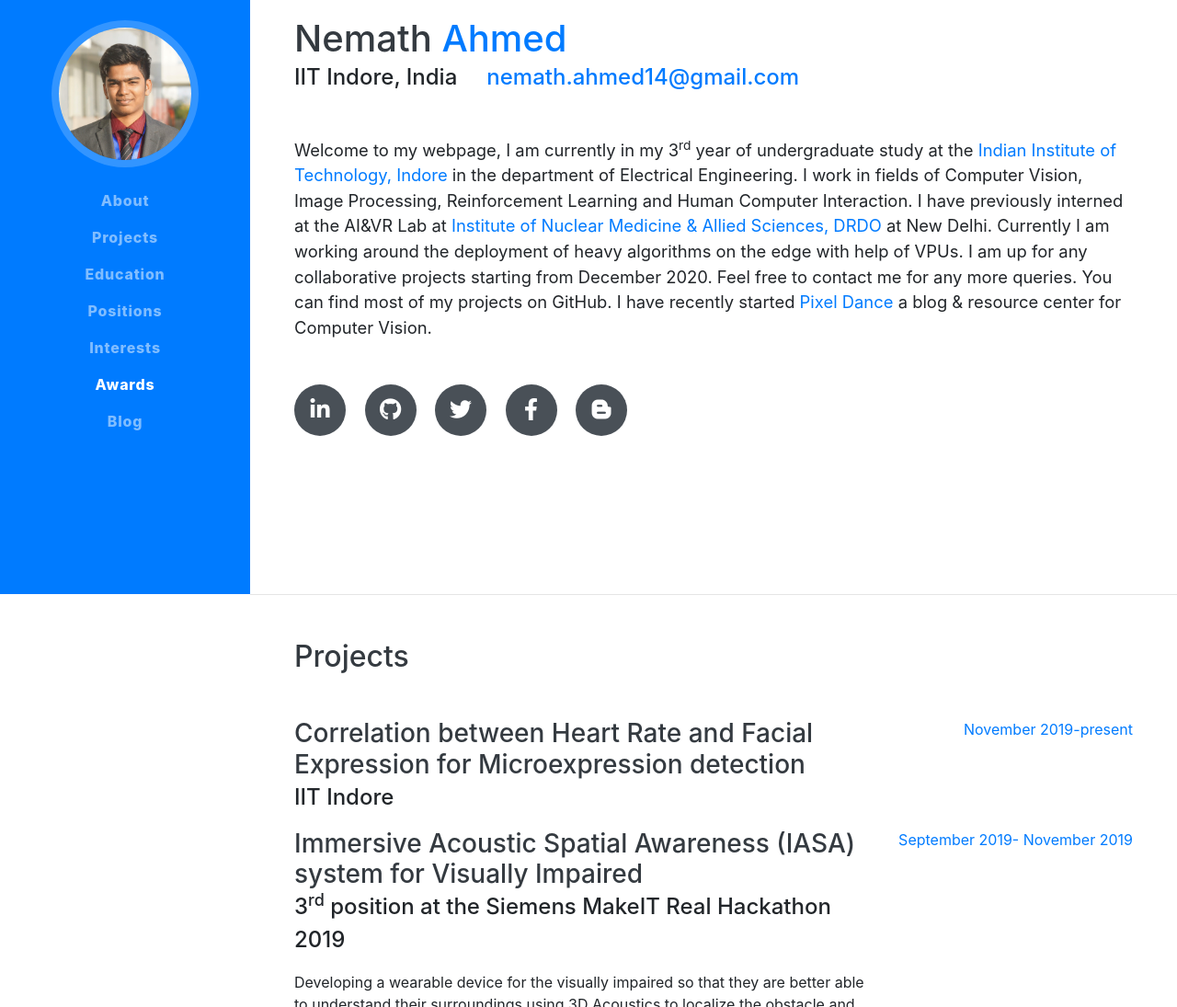
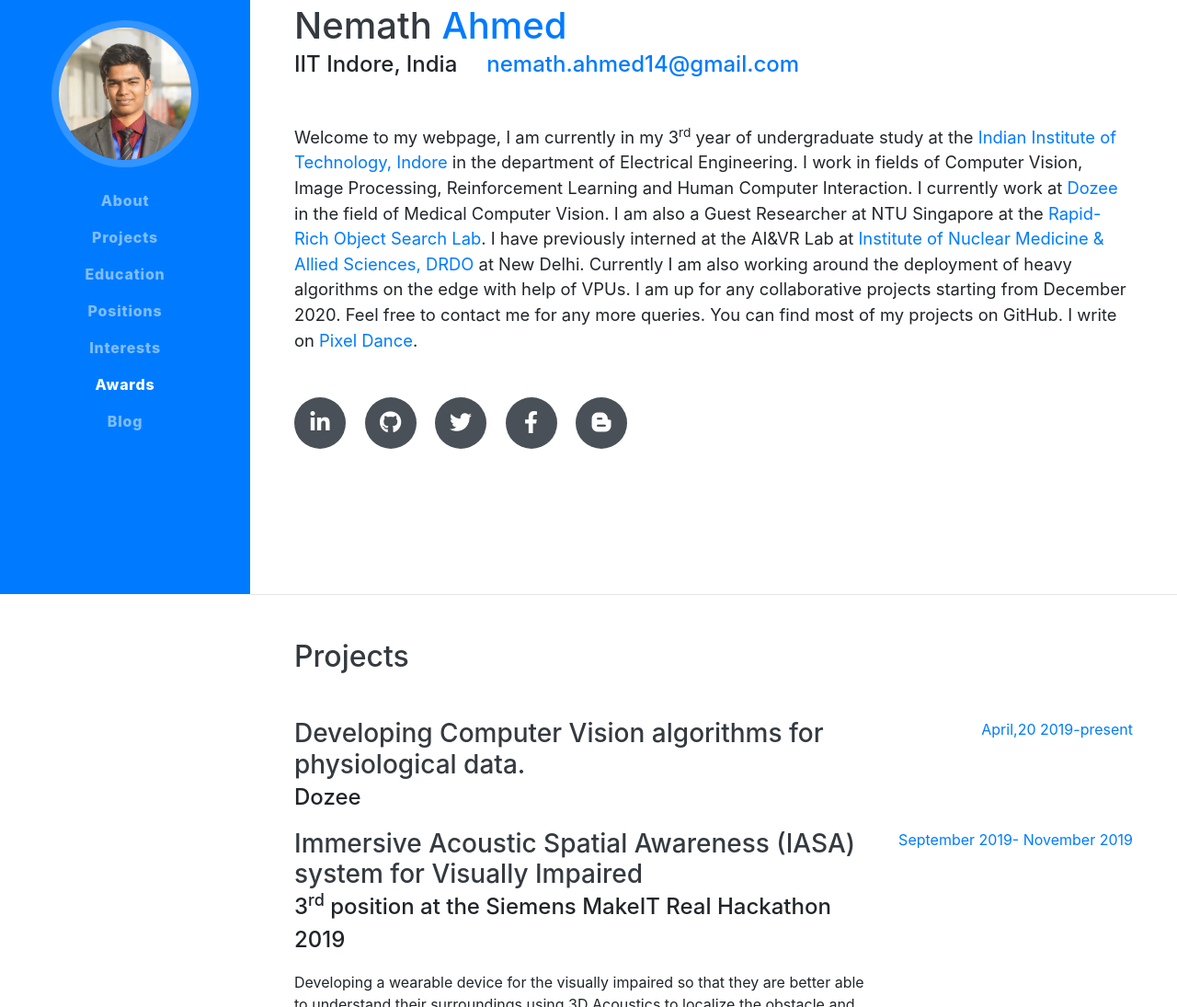
Before and after one commit to nemathahmed/nemathahmed.github.io, a website with bundled scripts: page index.html in a window 1280 px wide. Shown: the part 154-1249 px from the top of the page at 92% size. Built offline with nearby package versions, Linux system fonts and the light colour scheme; a web font is replaced by a local one.

Commit message:
Update index.html

```diff
--- a/index.html
+++ b/index.html
@@ -82,8 +82,8 @@
           <a href="nemath.ahmed14@gmail.com">  nemath.ahmed14@gmail.com</a>
         </div>
         <p class="lead mb-5">Welcome to my webpage, I am currently in my 3<sup>rd</sup> year of undergraduate study at the <a href='https://iiti.ac.in'>Indian Institute of Technology, Indore</a> in the department of Electrical Engineering. I work in fields of Computer Vision, Image Processing, Reinforcement Learning and Human Computer Interaction.
-         I have previously interned at the AI&VR Lab at <a href='https://www.drdo.gov.in/labs-and-establishments/institute-nuclear-medicine-allied-sciences-inmas'>Institute of Nuclear Medicine & Allied Sciences, DRDO</a> at New Delhi.
-          Currently I am working around the deployment of heavy algorithms on the edge with help of VPUs. I am up for any collaborative projects starting from December 2020. Feel free to contact me for any more queries. You can find most of my projects on GitHub. I have recently started <a href='https://pixeldance.tech.blog'>Pixel Dance</a> a blog & resource center for Computer Vision.</p>
+         I currently work at <a href="https://dozee.io">Dozee</a> in the field of Medical Computer Vision. I am also a Guest Researcher at NTU Singapore at the <a href="https://rose.ntu.edu.sg/Pages/Home.aspx">Rapid-Rich Object Search Lab</a>. I have previously interned at the AI&VR Lab at <a href='https://www.drdo.gov.in/labs-and-establishments/institute-nuclear-medicine-allied-sciences-inmas'>Institute of Nuclear Medicine & Allied Sciences, DRDO</a> at New Delhi.
+          Currently I am also working around the deployment of heavy algorithms on the edge with help of VPUs. I am up for any collaborative projects starting from December 2020. Feel free to contact me for any more queries. You can find most of my projects on GitHub. I write on <a href='https://pixelpie.org'>Pixel Dance</a>.</p>
         <div class="social-icons">
           <a href="https://linkedin.com/in/nemathahmed">
             <i class="fab fa-linkedin-in"></i>
@@ -97,7 +97,7 @@
           <a href="https://facebook.com/nemath14">
             <i class="fab fa-facebook-f"></i>
           </a>
-          <a href="https://pixeldance.tech.blog/">
+          <a href="https://pixelpie.org/">
             <i class="fab fa-blogger-b"> </i>
           </a>
         </div>
@@ -111,12 +111,12 @@
         <h2 class="mb-5">Projects</h2>
         <div class="resume-item d-flex flex-column flex-md-row justify-content-between">
           <div class="resume-content">
-            <h3 class="mb-0">Correlation between Heart Rate and Facial Expression for Microexpression detection</h3>
-            <div class="subheading mb-3">IIT Indore</div>
+            <h3 class="mb-0">Developing Computer Vision algorithms for physiological data.</h3>
+            <div class="subheading mb-3">Dozee</div>
             <p></p>
           </div>
           <div class="resume-date text-md-right">
-            <span class="text-primary">November 2019-present</span>
+            <span class="text-primary">April,20 2019-present</span>
           </div>
         </div>
 
```
